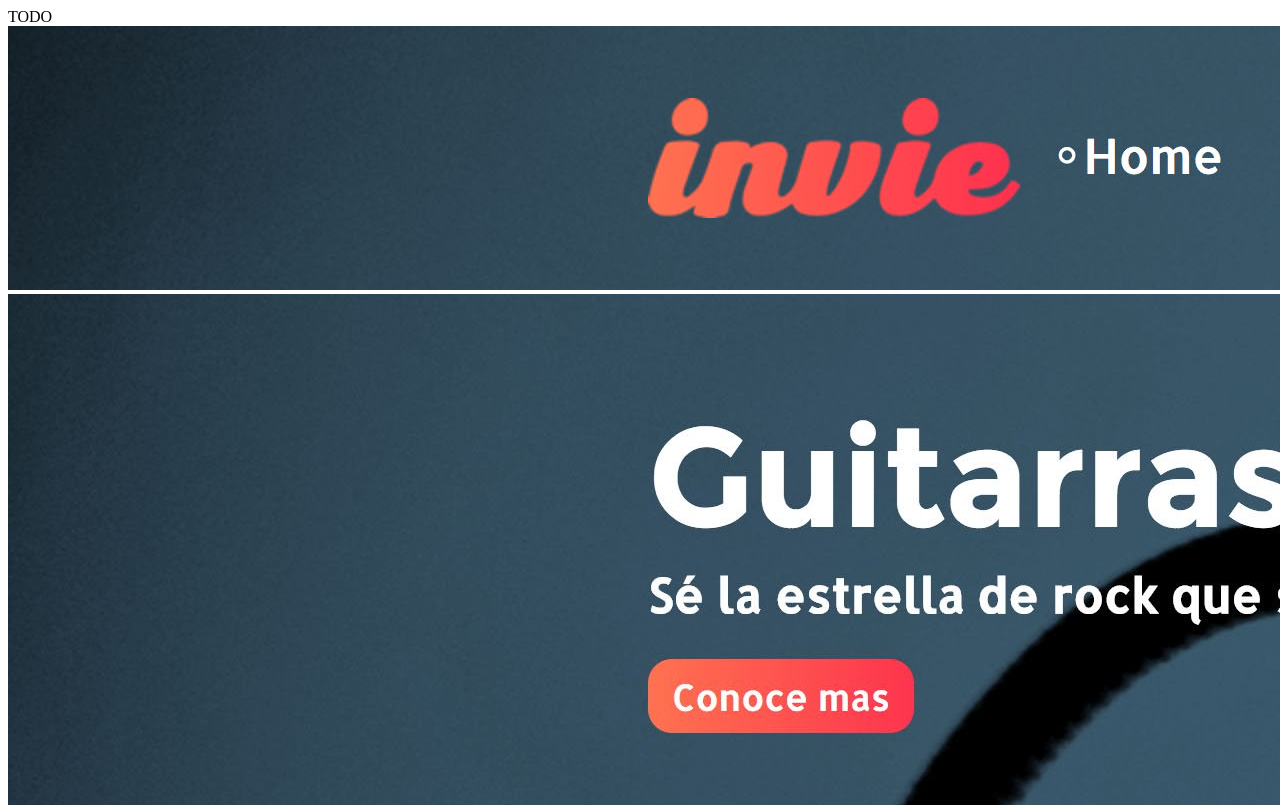
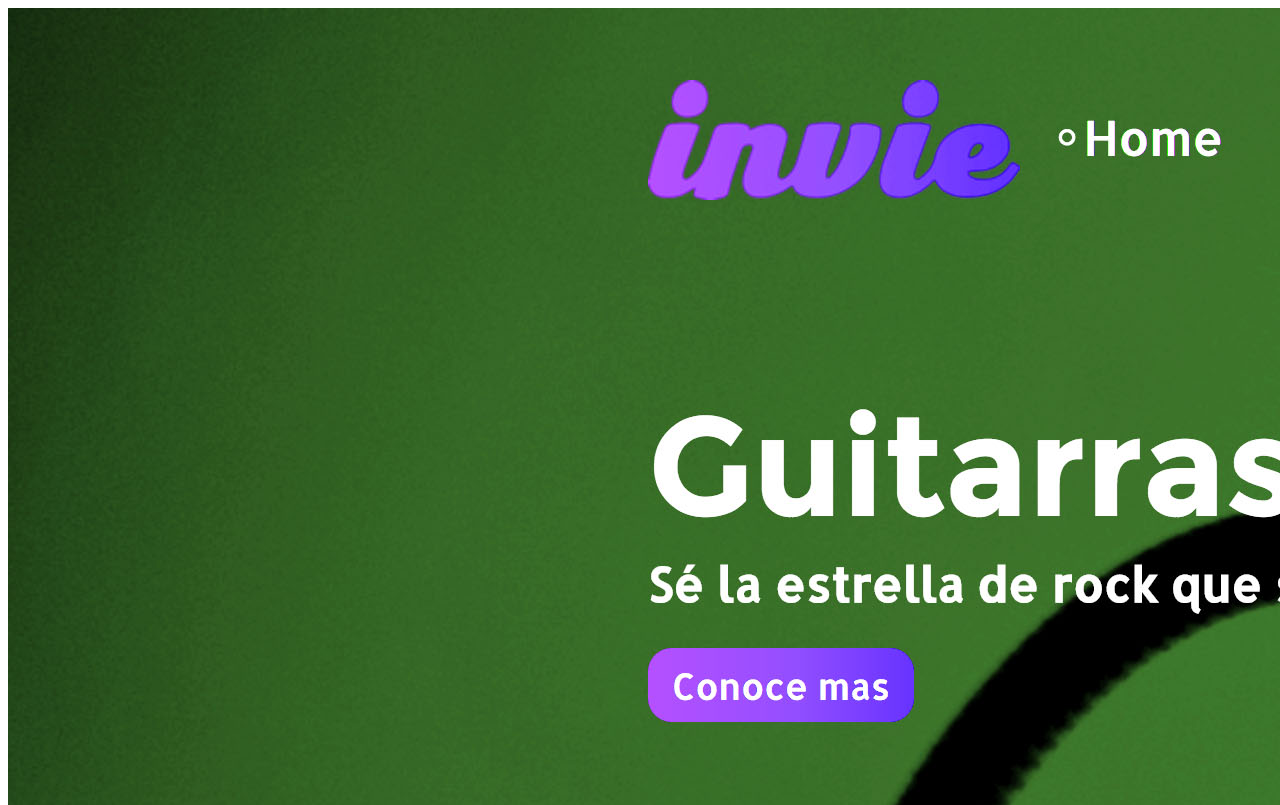
Before and after one commit to mplata/invie-github, a plain HTML site: page index.html in a window 1280 px wide. Shown: the top 805 px of the page. Drawn offline with Linux system fonts and the light colour scheme.

Commit message:
nueva version

```diff
--- a/index.html
+++ b/index.html
@@ -5,10 +5,6 @@
     <title>::Invie::</title>
   </head>
   <body>
-    TODO
-    <img src="header.jpg" alt="">
-    <img src="hero.jpg" alt="">
-    <img src="clasica.jpg" alt="">
-    <img src="acustica.jpg" alt="">
+    <img src="nueva-version.jpg" alt="">
   </body>
 </html>
```
Also changed, not shown: nueva-version.jpg (added).
